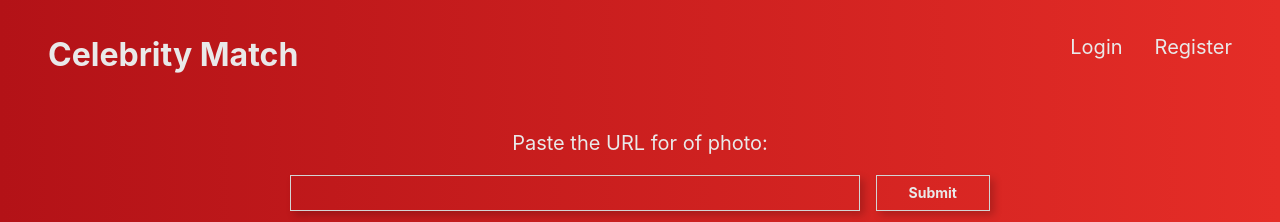
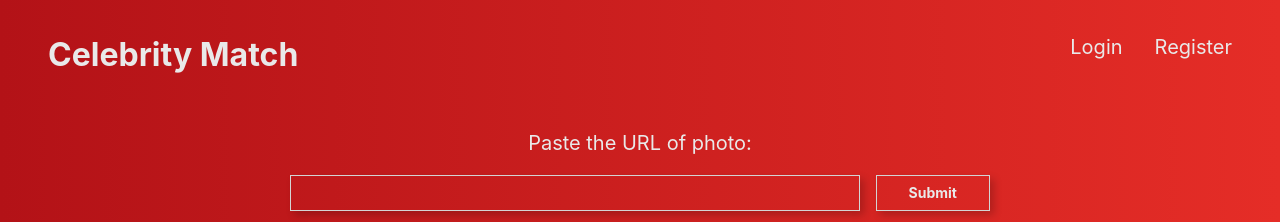
Before and after one commit to michaeltaidev/celebritymatch-frontend, a React (Create React App) app: page / in a window 1280 px wide. Shown: the top 222 px of the page. Built offline with nearby package versions, Linux system fonts and the light colour scheme.

Commit message:
Fixed a typo.

```diff
--- a/src/components/image-link-form/image-link-form.js
+++ b/src/components/image-link-form/image-link-form.js
@@ -5,7 +5,7 @@ const ImageLinkForm = ({ onInputChange, onButtonSubmit }) => {
   return (
     <div>
       <p className='f4'>
-        {'Paste the URL for of photo:'}
+        {'Paste the URL of photo:'}
       </p>
       <div className='center'>
         <div className='form center br3 mb3'>
```
